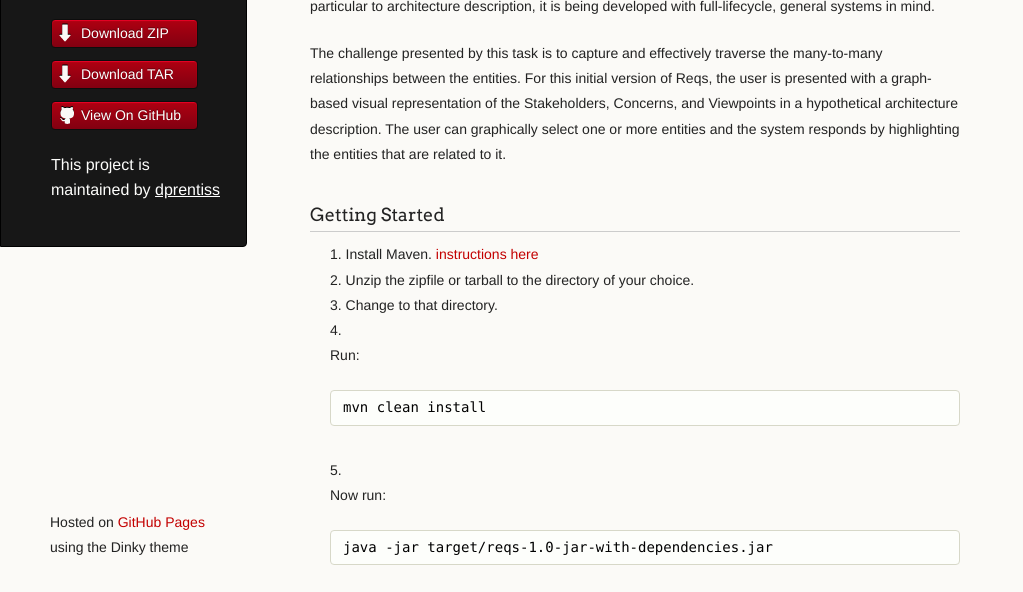
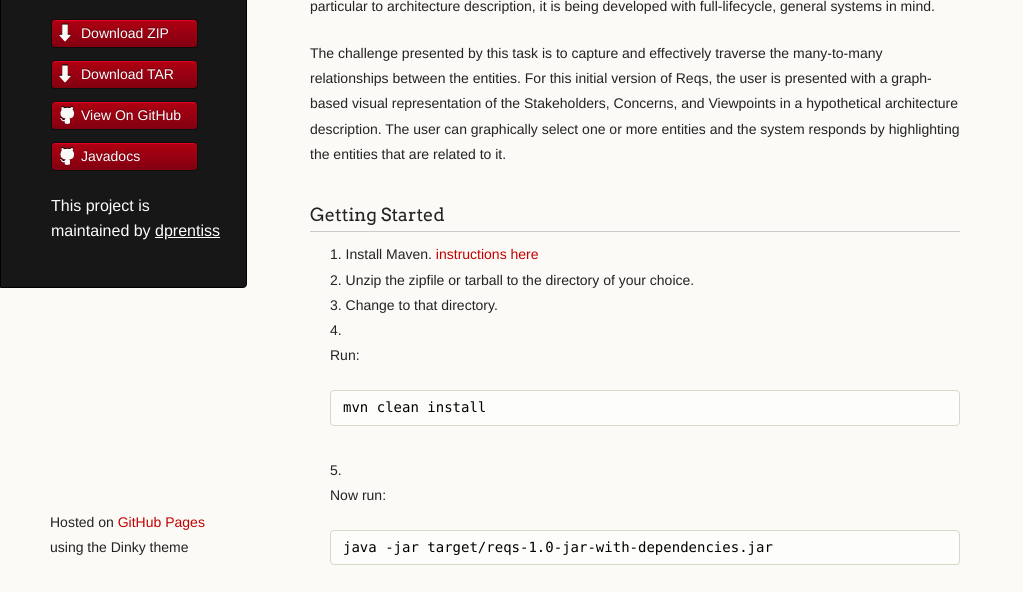
Before and after one commit to dprentiss/reqs, a plain HTML site: page index.html in a window 1280 px wide. Shown: the part 208-800 px from the top of the page, without its empty margins (0-1023 px from the left). Drawn offline with Linux system fonts and the light colour scheme.

Commit message:
Update index.html

```diff
--- a/index.html
+++ b/index.html
@@ -23,6 +23,7 @@
           <li class="download"><a class="buttons" href="https://github.com/dprentiss/reqs/zipball/master">Download ZIP</a></li>
           <li class="download"><a class="buttons" href="https://github.com/dprentiss/reqs/tarball/master">Download TAR</a></li>
           <li><a class="buttons github" href="https://github.com/dprentiss/reqs">View On GitHub</a></li>
+          <li><a class="buttons github" href="https://dprentiss.github.io/reqs/apidocs">Javadocs</a></li>
         </ul>
 
         <p class="header">This project is maintained by <a class="header name" href="https://github.com/dprentiss">dprentiss</a></p>
```
